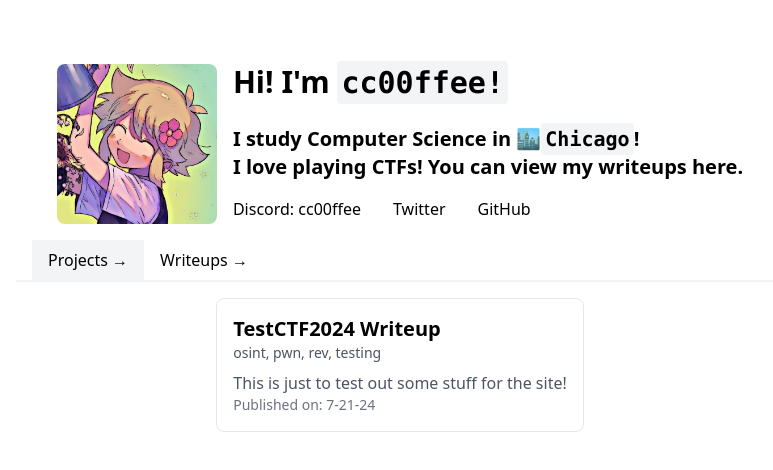
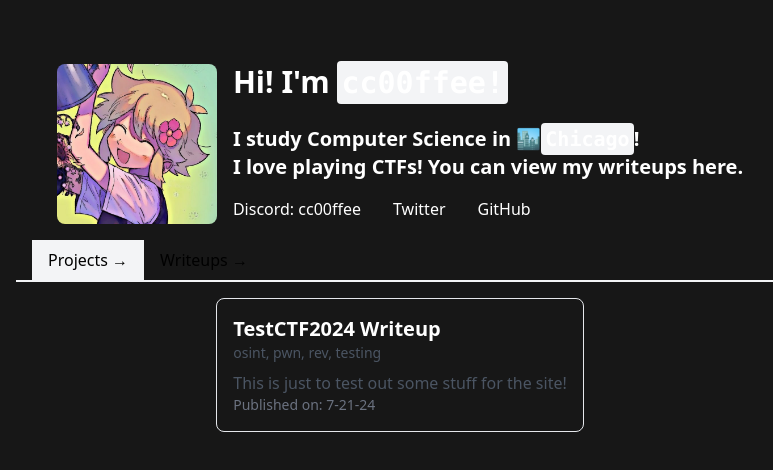
Before and after one commit to cc0ffee/cc00ffee-dev, a React (Vite) app: page /writeups in a window 1280 px wide. Shown: the top 470 px of the page, without its empty margins (240-1013 px from the left). Built offline with nearby package versions, Linux system fonts and the light colour scheme.

Commit message:
dark mode

```diff
--- a/index.html
+++ b/index.html
@@ -6,9 +6,9 @@
     <link rel="icon" type="image/svg+xml" href="/icon.svg" />
     <meta name="viewport" content="width=device-width, initial-scale=1.0" />
     <meta name="keywords" content="ctf, writeups, projects, code, cc00ffee">
-    <meta name="description" content="Hi! I'm cc00ffee!
-    This site hosts my projects and hobbies that I want to share!
-    I love playing CTFs! You can view my writeups here. ❤️" />
+    <meta name="description" content="Hi! I'm cc00ffee! ❤️
+    This site hosts my projects and hobbies that I want to share!" />
+    <meta property="og:image" content="https://cc00ffee.dev/src/assets/coffeedev.png" />
     <title>cc00ffee's corner of the internet</title>
     <meta name="robots" content="index, nofollow">
   </head>
--- a/src/App.tsx
+++ b/src/App.tsx
@@ -7,7 +7,7 @@ import Writeups from './pages/Writeups';
 import { Route, Routes } from 'react-router-dom';
 
 function App() {
-  return <div className="flex flex-col items-center m-6 sm:m-0">
+  return <div className="flex flex-col items-center m-6 sm:m-0 dark:bg-neutral-900 text-white">
     <Card/>
     <NavBar/>
     <div>
--- a/src/components/Card.tsx
+++ b/src/components/Card.tsx
@@ -13,9 +13,9 @@ function Card() {
     return <div className='flex flex-col sm:flex-row items-center sm:items-start space-y-4 sm:space-y-0 sm:space-x-4 mt-16'>
         <img className='rounded-lg size-40 sm:mb-0 mb-12' src={ PFP }/>
         <div>
-            <h1 className="text-3xl font-bold">Hi! I'm <button onClick={ handleUserFormat }><code className="bg-gray-100 p-1 rounded">{ userArray[index] }</code></button></h1>
+            <h1 className="text-3xl font-bold">Hi! I'm <button onClick={ handleUserFormat }><code className="bg-gray-100 dark:bg-gray-600 p-1 rounded">{ userArray[index] }</code></button></h1>
             <br/>
-            <p className="text-xl font-semibold">I study Computer Science in 🏙️<code className="bg-gray-100 p-1 rounded">Chicago</code>!<br/>I love playing CTFs! You can view my writeups here.</p>
+            <p className="text-xl font-semibold">I study Computer Science in 🏙️<code className="bg-gray-100 dark:bg-gray-600 p-1 rounded">Chicago</code>!<br/>I love playing CTFs! You can view my writeups here.</p>
             <div className="flex items-start space-x-8 mt-4 font-medium">
                 <span>Discord: cc00ffee</span>
                 <a href="https://twitter.com/_cc00ffee">Twitter</a>
--- a/src/components/Navbar.tsx
+++ b/src/components/Navbar.tsx
@@ -2,15 +2,15 @@ import { Link } from 'react-router-dom';
 import { useState } from 'react';
 function Navbar() {
     const [selected, setSelected] = useState<'home' | 'writeups'>('home');
-    return <div className="flex justify-start w-full max-w-3xl border-b-2 border-gray-100 px-4 ">
+    return <div className="flex justify-start w-full max-w-3xl border-b-2 border-gray-100 dark:border-gray-600  px-4 ">
             <Link to="/"
                 onClick={() => setSelected('home')}
-                className={`mt-4 px-4 py-2 ${selected === 'home' ? ' bg-gray-100 text-black' : 'text-black'}`}>
+                className={`mt-4 px-4 py-2 ${selected === 'home' ? ' bg-gray-100 dark:bg-gray-600 text-black dark:text-white' : ' dark:bg-gray-800 text-black dark:text-white'}`}>
                 Projects →
             </Link>
             <Link to="/writeups"
                 onClick={() => setSelected('writeups')}
-                className={`mt-4 px-4 py-2 ${selected === 'writeups' ? 'bg-gray-100 text-black' : 'text-black'}`}>
+                className={`mt-4 px-4 py-2 ${selected === 'writeups' ? ' bg-gray-100 dark:bg-gray-600 text-black dark:text-white' : ' dark:bg-gray-800 text-black dark:text-white'}`}>
                 Writeups →
             </Link>
         </div>
--- a/src/components/ProjectCard.tsx
+++ b/src/components/ProjectCard.tsx
@@ -1,12 +1,12 @@
 function ProjectCard(props: {image: any, title: string, languages: string, description: string, isPersonal: boolean, link: string}) {
 
-    return <div className='max-w-sm rounded overflow-hidden border border-gray-300 m-2'>
+    return <div className='max-w-sm rounded overflow-hidden border border-gray-300 dark:border-gray-600 m-2'>
         <img className="h-20 w-full object-cover" src={ props.image }/>
         <div className="px-6 py-4">
             <div className="font-bold text-xl">{ props.title }</div>
-            <p className="text-gray-600 text-sm mb-2">{ props.languages }</p>
-            <p className="text-gray-700 text-base mb-2">{ props.description }</p>
-            <div className="flex justify-between items-center text-sm mb-2 text-gray-600">
+            <p className="text-gray-600 dark:text-gray-300 text-sm mb-2">{ props.languages }</p>
+            <p className="text-gray-700 dark:text-gray-100 text-base mb-2">{ props.description }</p>
+            <div className="flex justify-between items-center text-sm mb-2 text-gray-600 dark:text-gray-300">
                     <span>{props.isPersonal ? 'Personal' : 'Academic'}</span>
                     {props.link &&
                         <a href={props.link} className="text-blue-500 hover:text-blue-400">
--- a/src/components/WriteupCard.tsx
+++ b/src/components/WriteupCard.tsx
@@ -1,9 +1,9 @@
 function WriteupCard() {
-    return  <div className="border p-4 rounded-lg my-4">
+    return  <div className="border p-4 rounded-lg my-4 dark:border-gray-600">
     <h2 className="text-xl font-bold">TestCTF2024 Writeup</h2>
-    <p className="text-gray-600 text-sm mb-2">osint, pwn, rev, testing</p>
-    <p className="text-gray-600">This is just to test out some stuff for the site!</p>
-    <p className="text-gray-500 text-sm">Published on: 7-21-24</p>
+    <p className="text-gray-600 dark:text-gray-300 text-sm mb-2">osint, pwn, rev, testing</p>
+    <p className="text-gray-600 dark:text-gray-300">This is just to test out some stuff for the site!</p>
+    <p className="text-gray-500 dark:text-gray-200 text-sm">Published on: 7-21-24</p>
   </div>
 }
 export default WriteupCard;
--- a/src/index.css
+++ b/src/index.css
@@ -1,3 +1,7 @@
 @tailwind base;
 @tailwind components;
 @tailwind utilities;
+
+html {
+    background-color: #171717;
+}
```
